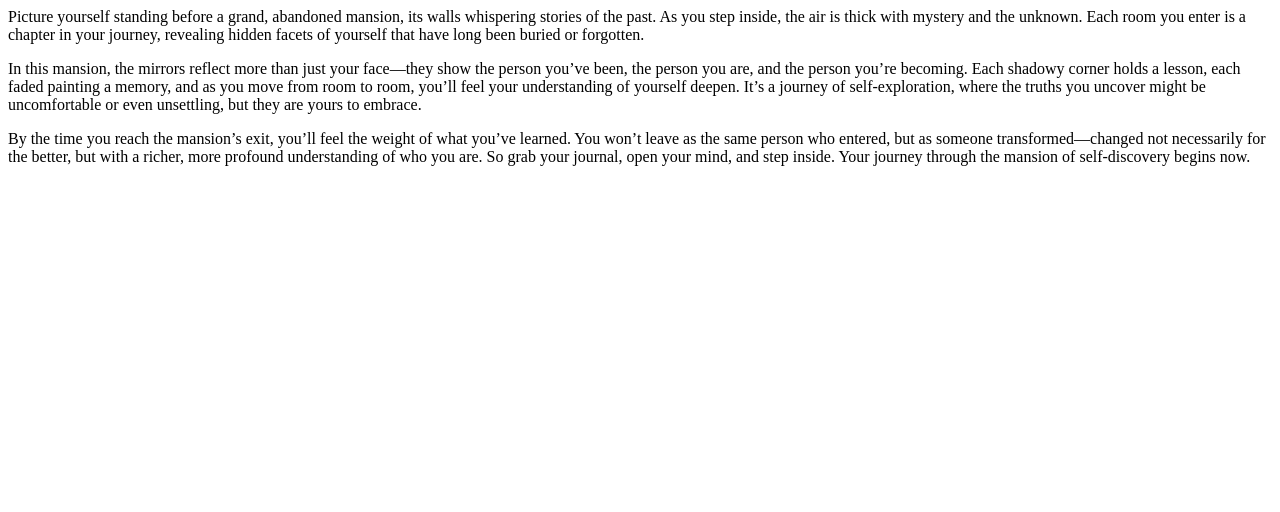
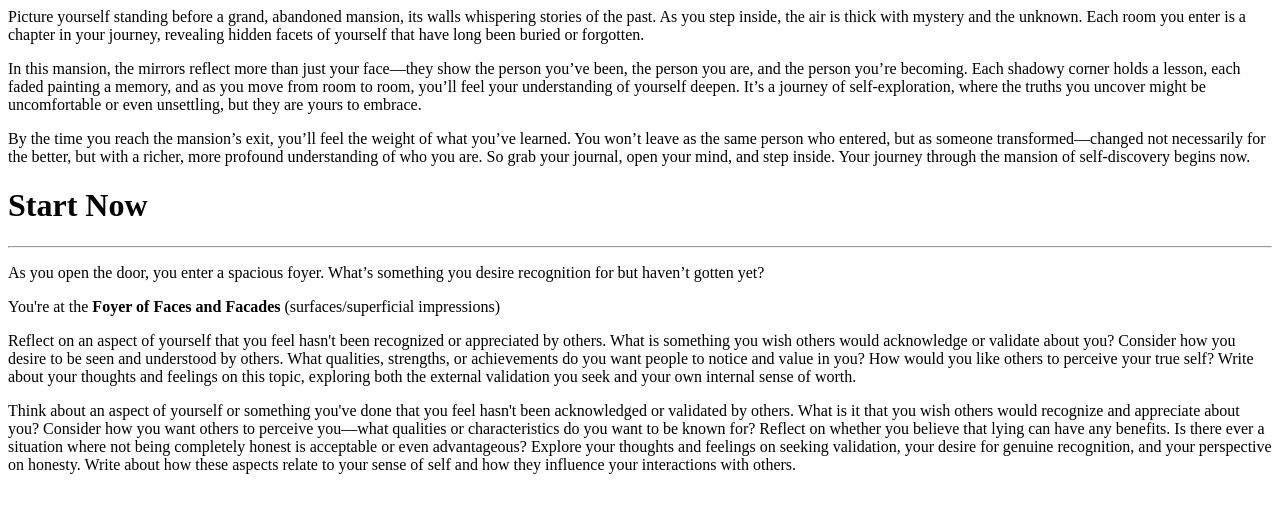
Before and after one commit to detect0912/Mystery-Mansion-Journal, a plain HTML site: page index.html in a window 1280 px wide. Drawn offline with Linux system fonts and the light colour scheme.

Commit message:
Update index.html

```diff
--- a/index.html
+++ b/index.html
@@ -5,10 +5,21 @@
 
 <body>
 
+
+<div class="container">
 <p>Picture yourself standing before a grand, abandoned mansion, its walls whispering stories of the past. As you step inside, the air is thick with mystery and the unknown. Each room you enter is a chapter in your journey, revealing hidden facets of yourself that have long been buried or forgotten. </p>
 <p>In this mansion, the mirrors reflect more than just your face—they show the person you’ve been, the person you are, and the person you’re becoming. Each shadowy corner holds a lesson, each faded painting a memory, and as you move from room to room, you’ll feel your understanding of yourself deepen. It’s a journey of self-exploration, where the truths you uncover might be uncomfortable or even unsettling, but they are yours to embrace.</p>
 <p>By the time you reach the mansion’s exit, you’ll feel the weight of what you’ve learned. You won’t leave as the same person who entered, but as someone transformed—changed not necessarily for the better, but with a richer, more profound understanding of who you are. So grab your journal, open your mind, and step inside. Your journey through the mansion of self-discovery begins now.</p>
+</div>
 
+<h1>Start Now</h1>
+
+<hr></hr>
+
+<p>As you open the door, you enter a spacious foyer. What’s something you desire recognition for but haven’t gotten yet?</p>
+<p>You're at the <strong>Foyer of Faces and Facades </strong>(surfaces/superficial impressions)</p>
+<p>Reflect on an aspect of yourself that you feel hasn't been recognized or appreciated by others. What is something you wish others would acknowledge or validate about you? Consider how you desire to be seen and understood by others. What qualities, strengths, or achievements do you want people to notice and value in you? How would you like others to perceive your true self? Write about your thoughts and feelings on this topic, exploring both the external validation you seek and your own internal sense of worth.</p>
+<p>Think about an aspect of yourself or something you've done that you feel hasn't been acknowledged or validated by others. What is it that you wish others would recognize and appreciate about you? Consider how you want others to perceive you—what qualities or characteristics do you want to be known for? Reflect on whether you believe that lying can have any benefits. Is there ever a situation where not being completely honest is acceptable or even advantageous? Explore your thoughts and feelings on seeking validation, your desire for genuine recognition, and your perspective on honesty. Write about how these aspects relate to your sense of self and how they influence your interactions with others.</p>
 
 
 
```
